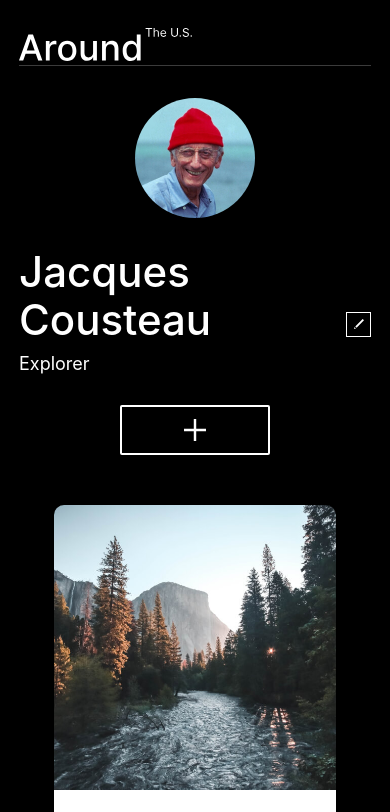
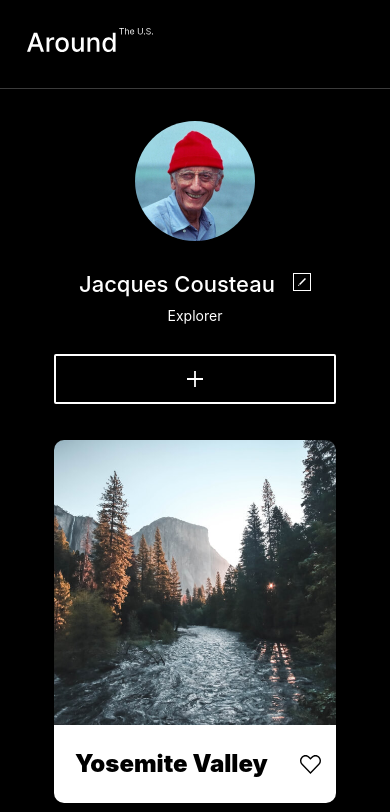
Before and after one commit to amitay96/Your_travel, a plain HTML site: page index.html in a window 390 px wide. Shown: the top 812 px of the page. Drawn offline with Linux system fonts and the light colour scheme.

Commit message:
feat: Adaptive layout done

```diff
--- a/blocks/body.css
+++ b/blocks/body.css
@@ -1,6 +1,6 @@
 .body {
+    max-width: 1280px;
     margin: 0 auto;
-    max-width: 1280px;
     background-color: #000;
     -moz-osx-font-smoothing: grayscale;
     -webkit-font-smoothing: antialiased;
@@ -9,9 +9,3 @@
     -moz-text-size-adjust: 100%;
     text-rendering: optimizeLegibility;
 }
-
-@media screen and (max-width: 900px) {
-    .body {
-        margin: 0 19px;
-    }
-}
--- a/blocks/content.css
+++ b/blocks/content.css
@@ -5,4 +5,10 @@
     font-weight: 400;
     font-size: 18px;
     line-height: 1.22;
+}
+
+@media screen and (max-width: 900px) {
+  .content {
+    padding: 0 19px;
   }
+}
--- a/blocks/footer.css
+++ b/blocks/footer.css
@@ -3,5 +3,12 @@
 }
 
 .footer__copyright {
-    margin: 0;
+    margin-bottom: 60px;
 }
+
+@media screen and (max-width: 480px) {
+    .footer__copyright {
+        margin-bottom: 36px;
+        font-size: 14px;
+    }
+}
--- a/blocks/header.css
+++ b/blocks/header.css
@@ -5,8 +5,9 @@
     margin: 45px auto 40px;
 }
 
-@media screen and (max-width: 400px) {
+@media screen and (max-width: 600px) {
     .header {
       margin: 28px auto 32px;
+      /* padding: 0 19px; */
     }
-  }
+}
--- a/blocks/logo.css
+++ b/blocks/logo.css
@@ -1,4 +1,18 @@
 .logo {
-    max-width: 173px;
-    max-height: 33px;
+  max-width: 173px;
+  max-height: 33px;
+  padding-bottom: 41px;
+}
+
+@media screen and (max-width: 900px) {
+  .logo {
+    padding: 0 0 32px 27px;
   }
+}
+
+@media screen and (max-width: 600px) {
+  .logo {
+    max-width: 126px;
+    max-height: 24px;
+  }
+}
--- a/blocks/place.css
+++ b/blocks/place.css
@@ -20,7 +20,6 @@
     overflow: hidden;
     display: flex;
     gap: 8px;
-    justify-content: center;
     align-items: center;
     padding: 25px 15px 24px 21px;
     border-radius: 0 0 10px 10px;
@@ -35,6 +34,7 @@
     font-weight: 900;
     font-size: 24px;
     line-height: 1.2;
+    text-align: left;
 }
 
 .place__like-button {
--- a/blocks/places.css
+++ b/blocks/places.css
@@ -1,5 +1,5 @@
-.place {
-    margin-bottom: 67px;
+.places {
+    margin: 0 auto 67px;
 }
 .places__list {
     display: grid;
--- a/blocks/profile.css
+++ b/blocks/profile.css
@@ -35,6 +35,7 @@
 .profile__title {
     padding: 0;
     margin: 9px 0 0;
+    line-height: 1.22;
 }
 
 .profile__add-button {
@@ -57,7 +58,8 @@
     background-color: transparent;
     background: url("../images/icons/edit_icon.svg") center no-repeat;
     background-size: 10px 10px;
-    padding: calc(9px + (10px / 4));
+    width: 24px;
+    height: 24px;
     border: 1px solid #fff;
     box-sizing: border-box;
     margin-bottom: 7px;
@@ -70,6 +72,25 @@
 }
 @media screen and (max-width: 620px) {
     .profile {
+        margin: 0 auto 36px;
         flex-direction: column;
+        text-align: center;
+    }
+
+    .profile__name {
+        font-size: 22px;
+        line-height: 1.22;
+    }
+    .profile__title {
+        font-size: 14px;
+    }
+    .profile__add-button {
+        background-size: 16px 16px;
+        width: 282px;
+    }
+    .profile__edit-button {
+        background-size: 7.5px 7.5px;
+        width: 18px;
+        height: 18px;
     }
 }
```
